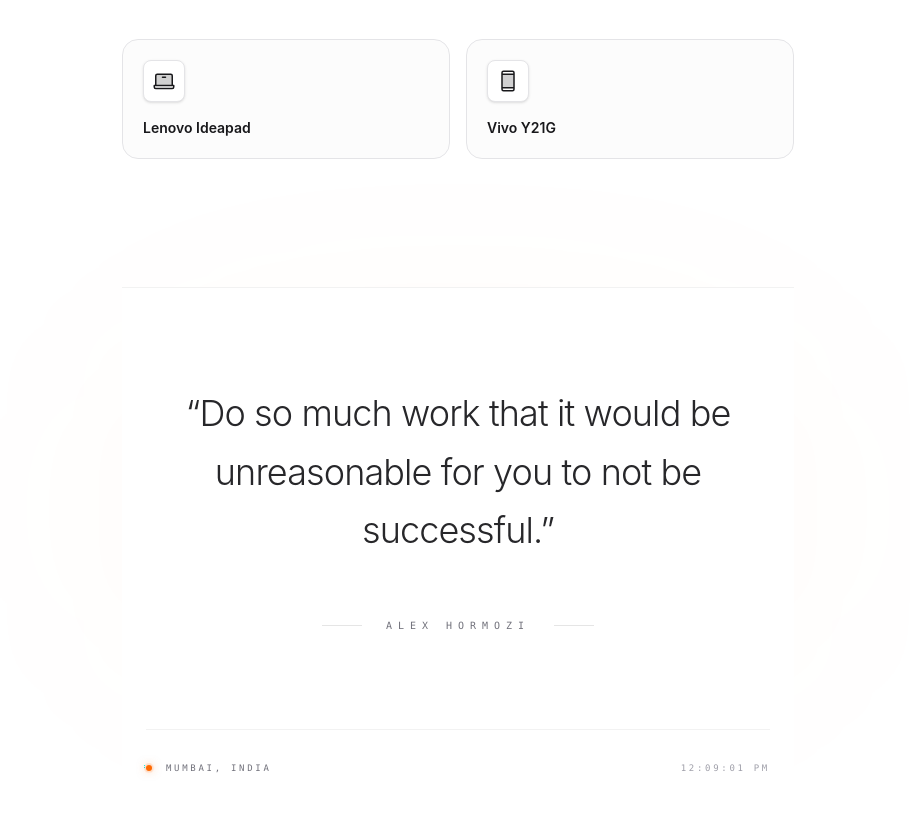
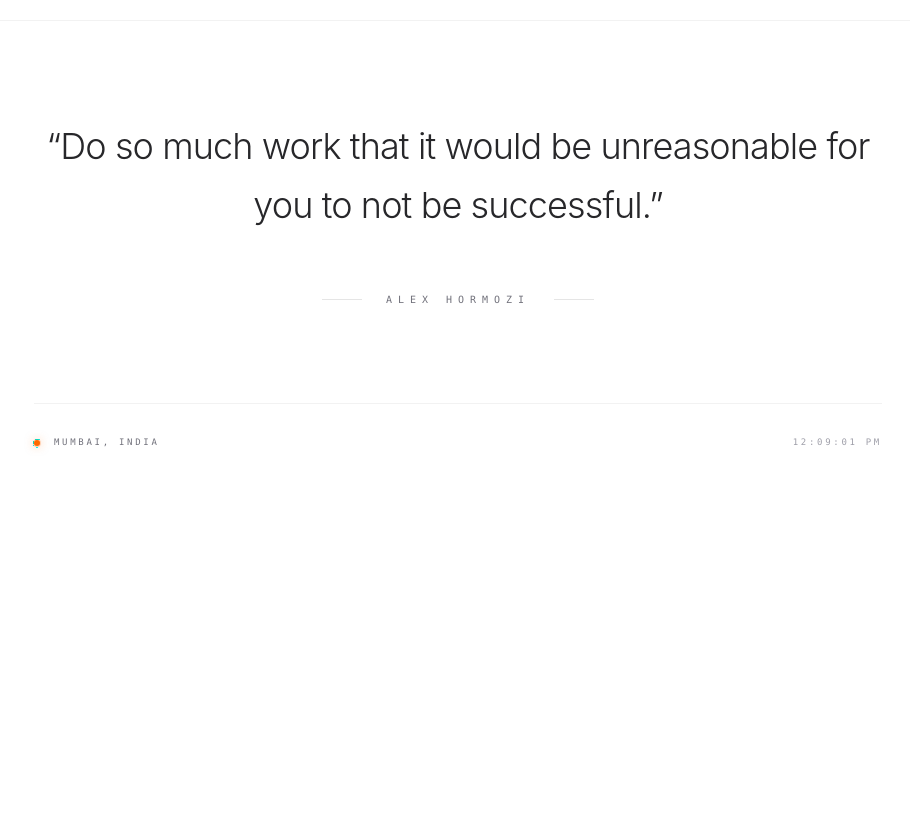
Before and after one commit to OMEE-Y/omfolio, a Next.js app: page / in a window 1280 px wide. Shown: the part 2359-3172 px from the top of the page, without its empty margins (182-1092 px from the left). After the commit the page ends 2905 px from the top, so only its background shows below. Built offline with nearby package versions, Linux system fonts and the light colour scheme.

Commit message:
deleted gears section

```diff
--- a/src/app/page.tsx
+++ b/src/app/page.tsx
@@ -12,12 +12,10 @@
 import { ProjectCard } from "@/components/project-card";
 import { TechIcon } from "@/components/tech-icon";
 import EducationPage from "@/components/education";
-import Gears from "@/components/gears";
+
 import { Footer } from "@/components/footer";
 import Header from "@/components/header";
 import AboutSection from "@/components/about";
-
-
 
 export default function Portfolio() {
   const stripeStyle = {
@@ -26,8 +24,9 @@
   };
 
   return (
+
     <div
-      className="relative min-h-screen bg-white dark:bg-[#050505] text-zinc-700 dark:text-zinc-400 selection:bg-black dark:selection:bg-white selection:text-white dark:selection:text-black font-sans antialiased px-6 py-24 transition-colors duration-500"
+      className="relative min-h-screen flex flex-col bg-white dark:bg-[#050505] text-zinc-700 dark:text-zinc-400 selection:bg-black dark:selection:bg-white selection:text-white dark:selection:text-black font-sans antialiased transition-colors duration-500"
       style={{ scrollbarGutter: "stable" }}
     >
 
@@ -43,16 +42,11 @@
         />
       </div>
 
-      <div className="relative z-10 max-w-2xl mx-auto pb-32">
 
+      <main className="relative z-10 flex-1 w-full max-w-2xl mx-auto px-6 pt-24 pb-12">
         <Header />
 
-
         <AboutSection />
-
-
-
-
 
         <section className="py-12">
           <h1 className="font-instrument text-3xl font-normal text-zinc-900 dark:text-white mb-8 tracking-tighter">
@@ -75,27 +69,20 @@
                 { name: "JWT" },
               ]}
             />
-
-
           </div>
         </section>
-
 
         <section className="pb-16">
           <TechIcon />
         </section>
 
+        <EducationPage />
+      </main>
 
+      {/* 3. Moved Footer here (outside the main content block) so it handles its own full-width structure */}
+      <Footer />
 
-        <EducationPage />
-
-
-        <Gears />
-
-        <Footer />
-      </div>
-
-
+      {/* Navigation */}
       <nav className="fixed bottom-8 left-1/2 -translate-x-1/2 bg-white/70 dark:bg-[#0a0a0a]/70 backdrop-blur-md border border-zinc-200/80 dark:border-white/10 px-2 py-1.5 rounded-xl flex items-center gap-1 shadow-lg z-50">
         <NavItem icon={House} href="/" external={false} />
 
--- a/src/components/gears.tsx
+++ /dev/null
@@ -1,51 +0,0 @@
-import { Laptop, DeviceMobile, Mouse } from "@phosphor-icons/react";
-
-export default function Gears() {
-  const setup = [
-    {
-      name: "Lenovo Ideapad",
-      icon: <Laptop size={24} weight="duotone" />,
-
-    },
-    {
-      name: "Vivo Y21G",
-
-      icon: <DeviceMobile size={24} weight="duotone" />,
-
-    },
-
-  ];
-
-return (
-  <div className="pb-32">
-    <>
-      <div className="flex items-center justify-between mb-8">
-         <h1 className="font-instrument text-3xl font-weight:400 text-zinc-900 dark:text-white mb-2 tracking-tighter">
-  gears
-</h1>
-      </div>
-
-      <div className="grid grid-cols-1 md:grid-cols-2 gap-4">
-        {setup.map((item, index) => (
-          <div
-            key={index}
-            className="group relative p-5 rounded-2xl border border-zinc-200 dark:border-zinc-800 bg-zinc-50/50 dark:bg-zinc-900/20 hover:border-pink-300 dark:hover:border-pink-700 transition-all duration-300"
-          >
-            <div className="flex items-start justify-between">
-              <div className="p-2 rounded-lg bg-white dark:bg-zinc-900 border border-zinc-200 dark:border-zinc-800 text-zinc-900 dark:text-zinc-100 shadow-sm">
-                {item.icon}
-              </div>
-            </div>
-
-            <div className="mt-4">
-              <h3 className="text-sm font-semibold text-zinc-900 dark:text-zinc-100">
-                {item.name}
-              </h3>
-            </div>
-          </div>
-        ))}
-      </div>
-    </>
-  </div>
-);
-}
```
